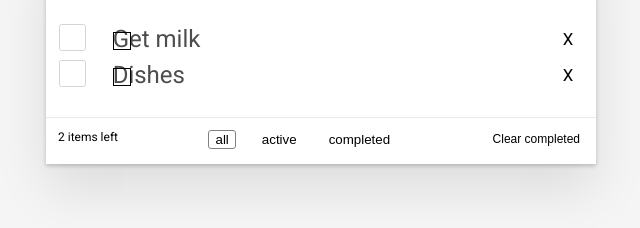
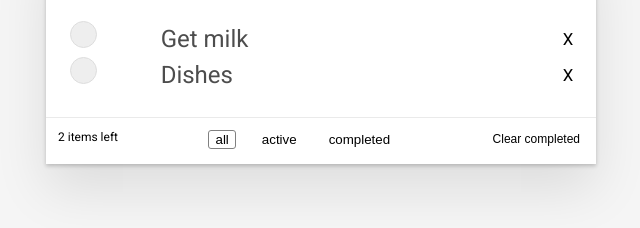
Before and after one commit to theAndrewCline/learning-react-without-react, a plain HTML site: page index.html in a window 1280 px wide. Shown: the part 186-414 px from the top of the page, without its empty margins (319-959 px from the left). Drawn offline with Linux system fonts and the light colour scheme.

Commit message:
well now they look cool but don't work

```diff
--- a/styles.css
+++ b/styles.css
@@ -4,55 +4,50 @@ html, body {
   background-color: #f5f5f5;
 }
 
-.checkbox input[type="checkbox"] {
-  opacity: .3;
+.checkbox input[type=checkbox] {
+  opacity: 0;
 }
 
-.checkbox label::before {
-  content: "";
-  display: inline-block;
-
-  height: 16px;
-  width: 16px;
-
-  border: 1px solid;
+.checkbox {
+  margin-left: 1em;
+  margin-right: 1em;
+  position: relative;
 }
 
-.checkbox label::after {
-  content: "";
-  display: inline-block;
+.checkbox label {
+  cursor: pointer;
+  position: absolute;
+  width: 25px;
+  height: 25px;
+  top: 0;
+  left: 0;
+  background: #eee;
+  border: 1px solid #ddd;
+  border-radius: 100%;
+}
 
-  height: 6px;
+.checkbox label:after {
+  opacity: 0.0;
+  content: '';
+  position: absolute;
   width: 9px;
-  border-left: 2px solid;
-  border-bottom: 2px solid;
+  height: 5px;
+  background: transparent;
+  top: 6px;
+  left: 7px;
+  border: 3px solid #333;
+  border-top: none;
+  border-right: none;
 
   transform: rotate(-45deg);
 }
 
-.checkbox label {
-  position: relative;
+.checkbox label:hover::after {
+  opacity: 0.5;
 }
 
-.checkbox label::before,
-.checkbox label::after {
-  position: absolute;
-}
-.checkbox label::before {
-  top: 3px;
-}
-
-.checkbox label::after {
-  left: 4px;
-  top: 7px;
-}
-
-.checkbox input[type="checkbox"] + label::after {
-  content: none;
-}
-
-.checkbox input[type="checkbox"]:checked + label::after {
-  content: "";
+.checkbox input[type=checkbox]:checked + label:after {
+  opacity: 1;
 }
 
 .app-title {
```
